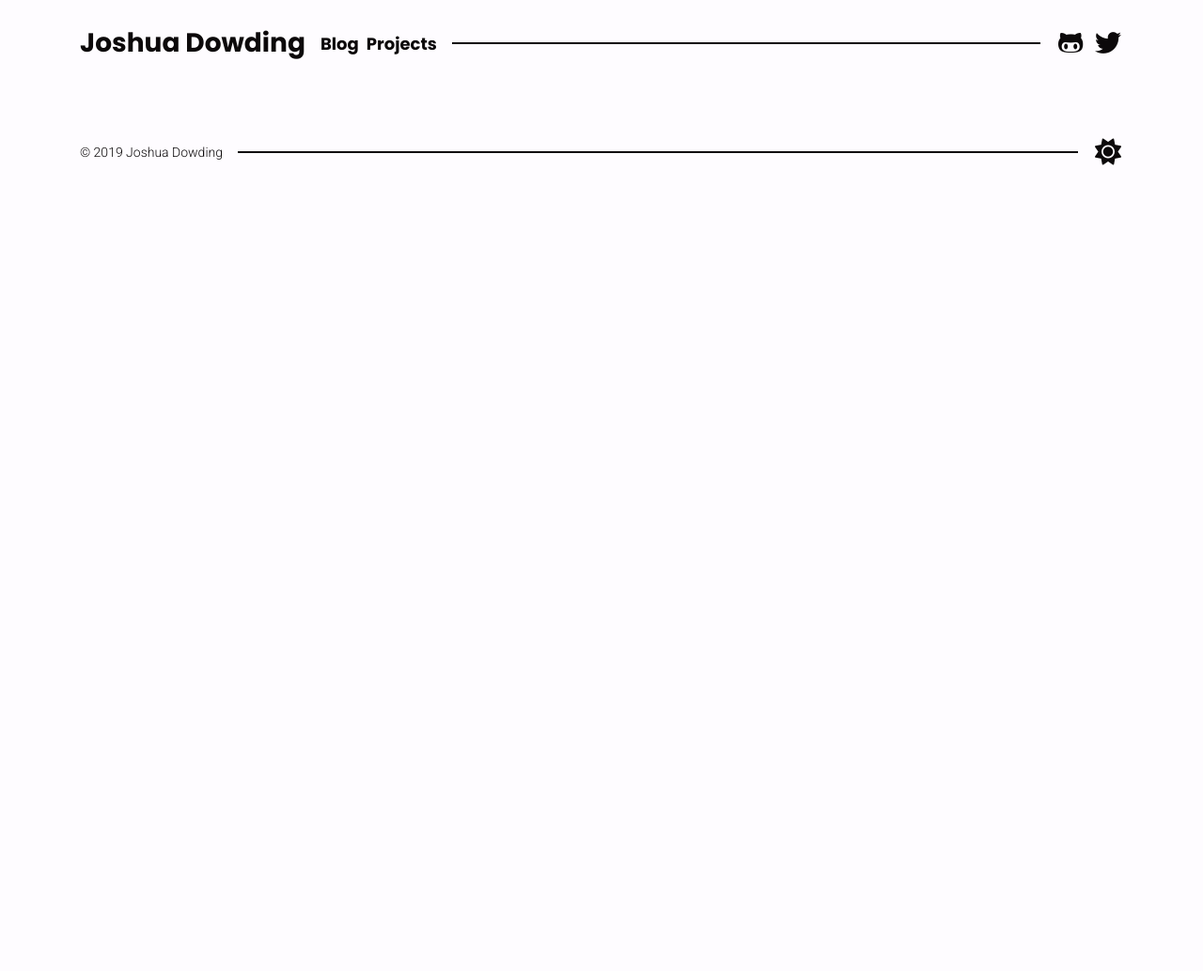
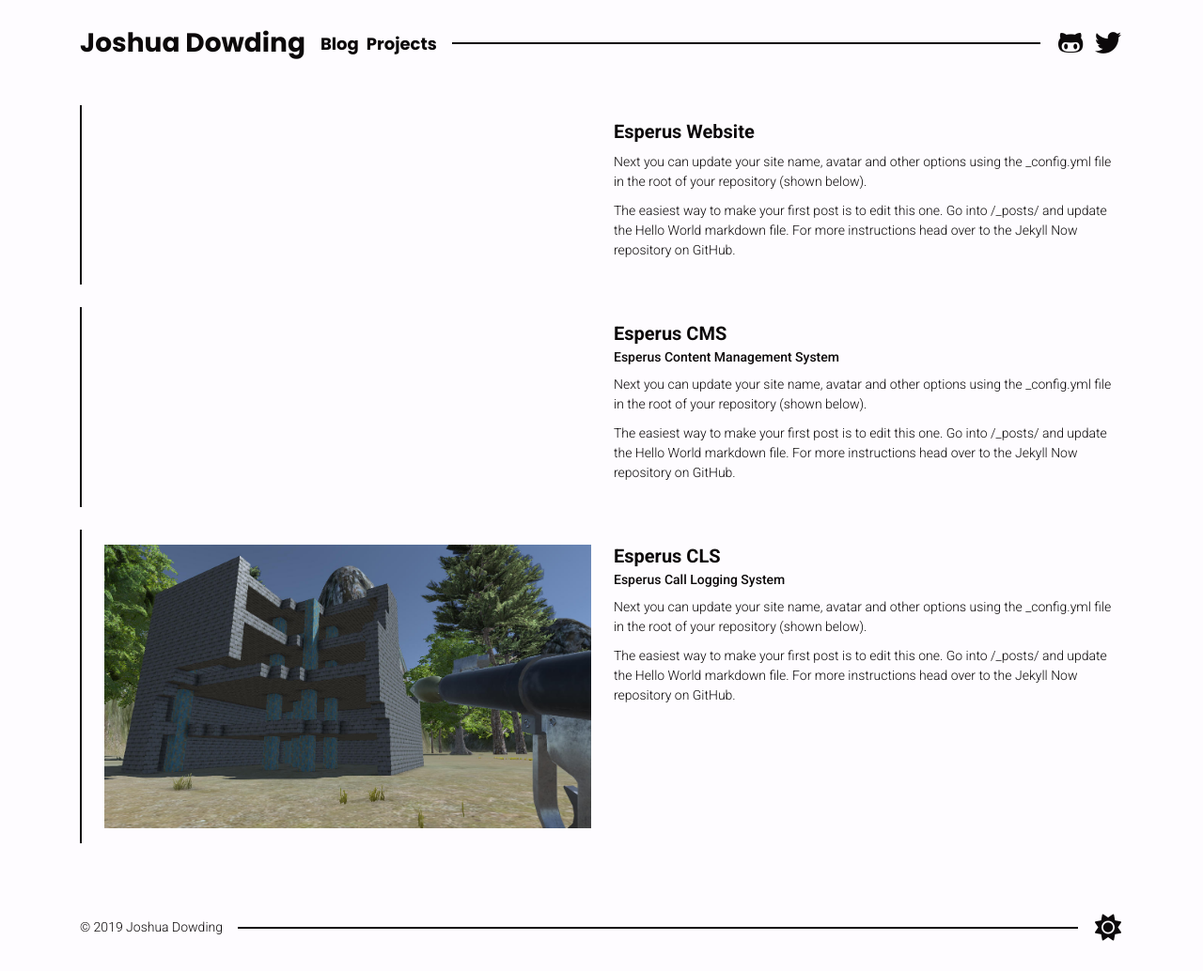
Before and after one commit to joshuadowding/jdowding.me, a Jekyll site: the page built from projects.html, in a window 1280 px wide. Shown: the whole page at 94% size. Built offline with Jekyll 4.4.1, drawn with Linux system fonts in a browser that asks for light colours; nearby versions of some CDN libraries; before the commit the page ends 900 px from its top, so only the background shows below that.

Commit message:
Begin implementing a basic portfolio page based on Jekyll posts

```diff
--- a/_layouts/default.html
+++ b/_layouts/default.html
@@ -32,14 +32,30 @@
   <script type="text/javascript" src="{{ site.baseurl }}/js/main.js"></script>
 
   <script type="text/javascript" src="https://www.googletagmanager.com/gtag/js?id=UA-132821024-2"></script>
-  <script type="text/javascript">window.dataLayer = window.dataLayer || []; function gtag() { dataLayer.push(arguments); } gtag('js', new Date()); gtag('config', 'UA-132821024-2');</script>
+  <script type="text/javascript">
+    window.dataLayer = window.dataLayer || [];
+
+    function gtag() {
+      dataLayer.push(arguments);
+    }
+    gtag('js', new Date());
+    gtag('config', 'UA-132821024-2');
+  </script>
 </head>
 
 <body>
   {% include header.html %}
 
-  <div class="body-content">
+  <div class="body-content" id="main">
     {{ content }}
+  </div>
+
+  <div id="mySidenav" class="sidenav">
+    <a href="javascript:void(0)" class="closebtn" onclick="closeNav()">&times;</a>
+    <a href="#">About</a>
+    <a href="#">Services</a>
+    <a href="#">Clients</a>
+    <a href="#">Contact</a>
   </div>
 
   {% include footer.html %}
--- a/css/main.scss
+++ b/css/main.scss
@@ -391,11 +391,39 @@ html {
     }
 
     .body-content {
+      &#main {
+        transition: margin-left .5s;
+        padding: 20px;
+      }
+
       .posts {
         .post {
           border-left: 2px solid var(--colour-background-invert);
           padding: 16px 0 16px 24px;
           margin: 24px 0;
+
+          &.portfolio {
+            display: flex;
+            flex-direction: row;
+
+            .post-image {
+              width: 50%;
+
+              img {
+                width: 100%;
+                padding-right: 24px;
+
+                &[src=""] {
+                   display: none;
+                   margin: 0;
+                }
+              }
+            }
+
+            .post-body {
+              width: 50%;
+            }
+          }
 
           &:first-child {
             margin: 0 0 24px;
@@ -444,5 +472,70 @@ html {
         }
       }
     }
+
+    .sidenav {
+      height: 100%; /* 100% Full-height */
+      width: 0; /* 0 width - change this with JavaScript */
+      position: fixed; /* Stay in place */
+      z-index: 1; /* Stay on top */
+      top: 0; /* Stay at the top */
+      left: 0;
+      background-color: #111; /* Black*/
+      overflow-x: hidden; /* Disable horizontal scroll */
+      padding-top: 60px; /* Place content 60px from the top */
+      transition: 0.5s; /* 0.5 second transition effect to slide in the sidenav */
+
+      a {
+        padding: 8px 8px 8px 32px;
+        text-decoration: none;
+        font-size: 25px;
+        color: #818181;
+        display: block;
+        transition: 0.3s;
+
+        &:hover {
+          color: #f1f1f1;
+        }
+      }
+
+      .closebtn {
+        position: absolute;
+        top: 0;
+        right: 25px;
+        font-size: 36px;
+        margin-left: 50px;
+      }
+    }
+
+    @media screen and (max-width: 991px) {
+      .body-content {
+        .posts {
+          .post {
+            &.portfolio {
+              display: flex;
+              flex-direction: column;
+
+              .post-image {
+                width: 100%;
+
+                img {
+                  padding-right: 0;
+                  margin-bottom: 24px;
+                }
+              }
+
+              .post-body {
+                width: 100%;
+              }
+            }
+          }
+        }
+      }
+    }
+
+    @media screen and (max-height: 450px) {
+      .sidenav {padding-top: 15px;}
+      .sidenav a {font-size: 18px;}
+    }
   }
 }
--- a/index.html
+++ b/index.html
@@ -25,9 +25,9 @@ layout: default
               </div>
             </div>
             <div class="post-body">
-            <div class="post-excerpt">
+              <!-- <div class="post-excerpt">
                 {{ post.excerpt | strip_html | truncatewords:128 }}
-            </div>
+              </div> -->
               <a class="button read-more" href="{{ site.baseurl }}{{ post.url }}">
                 Read More
               </a>
--- a/js/main.js
+++ b/js/main.js
@@ -19,10 +19,14 @@ $(document).ready(function () {
 
   $("#menu-toggle").click(function () {
     if ($("#menu-toggle #close").is(":hidden")) {
+      document.getElementById("mySidenav").style.width = "256px";
+
       $("#menu-toggle #close").show();
       $("#menu-toggle #open").hide();
     }
     else {
+      document.getElementById("mySidenav").style.width = "0";
+
       $("#menu-toggle #close").hide();
       $("#menu-toggle #open").show();
     }
--- a/projects.html
+++ b/projects.html
@@ -7,7 +7,20 @@ permalink: /projects/
 <div class="container">
   <div class="row">
     <div class="col">
-
+      <div class="posts">
+        {% for post in site.categories.portfolio reversed %}
+          <article class="post portfolio">
+            <div class="post-image">
+              <img src="{{ post.image }}" />
+            </div>
+            <div class="post-body">
+              <h3 class="post-title">{{ post.title }}</h3>
+              <h6 class="post-title">{{ post.subtitle }}</h6>
+              <p>{{ post.content }}</p>
+            </div>
+          </article>
+        {% endfor %}
+      </div>
     </div>
   </div>
 </div>
```
Also changed, not shown: _posts/2019-07-04-Portfolio.md (added, +10 -0 lines), _posts/2019-07-05-Portfolio.md (added, +11 -0 lines), _posts/2019-07-06-Portfolio.md (added, +12 -0 lines), img/portfolio/bombjour-1.jpg (added). Lines whose indentation alone changed are shown as unchanged.
